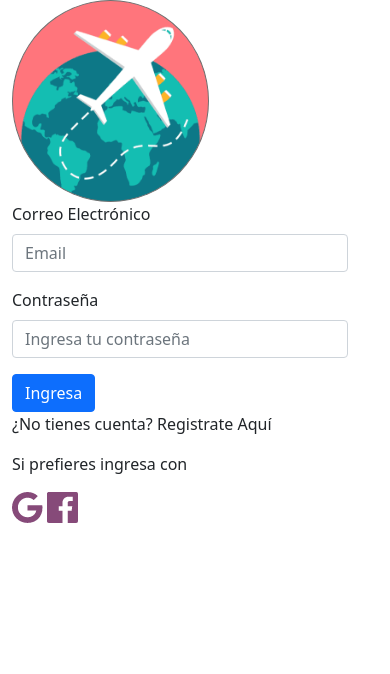
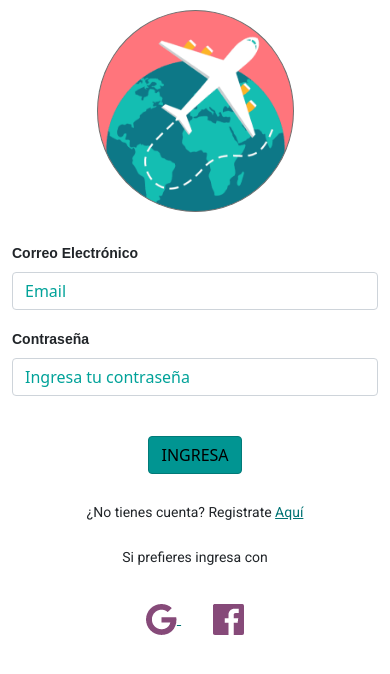
Before and after one commit to karoll-lozano/appv, a website: page index.html in a window 390 px wide. Drawn offline with nearby package versions, Linux system fonts and the light colour scheme.

Commit message:
Se genera primera pantalla AppViajes

```diff
--- a/css/style.css
+++ b/css/style.css
@@ -1,7 +1,88 @@
-@import url('https://fonts.googleapis.com/css2?family=Roboto:ital,wght@0,100;0,300;0,400;0,500;0,700;0,900;1,100;1,300;1,400;1,500;1,700;1,900&display=swap');
+@import url('https://fonts.googleapis.com/css2?family=Roboto:ital,wght@0,100;0,300;0,400;0,500;0,700;0,900;1,100;1,300;1,400;1,500;1,700&display=swap');
+/* Desktop */
+@media screen and (min-width: 1024px) {
 
-body{
-    background-color: #FFFFFF;
-    height: 760px;
-    width: 360px;
 }
+
+/* Tablet "Medium" */
+@media screen and (min-width: 768px) and (max-width: 1024px) {
+
+}
+
+/* Smartphones */
+@media screen and (min-width: 0px) and (max-width: 760px) {
+
+    section {
+        padding: 10px 0;
+    }
+
+    body {
+        background-color: #FFFFFF;
+    }
+
+    section label {
+        font-family: 'Roboto Bold', arial;
+        font-size: 14px;
+        font-weight: 700;
+    }
+
+    .form-control::placeholder {
+        color: #01A299;
+    }
+
+    .form-control:focus {
+        color: #01A299;
+        background-color: #fff;
+        border-color: #000000;
+        outline: 0;
+        box-shadow: 0 0 0 0.25rem rgb(62 73 90 / 25%);
+    }
+
+    .btn-primary{
+        color: #000000;
+        background-color: #019592;
+        border-color: #017a78;
+    }
+
+    .btn-primary:hover {
+        color: #000000;
+        background-color: #019592;
+        border-color: #017a78;
+    }
+
+    .btn-primary:focus {
+        color: #000000;
+        background-color: #057674;
+        border-color: #017a78;
+        box-shadow: 0 0 0 0.25rem rgb(0 195 176 / 50%);
+    }
+
+    .btn-primary:active {
+        color: #000000;
+        background-color: #057674;
+        border-color: #017a78;
+        box-shadow: 0 0 0 0.25rem rgb(0 195 176 / 50%);
+    }
+    .btn-primary:active:focus {
+        color: #000000;
+        background-color: #019592;
+        border-color: #017a78;
+        box-shadow: 0 0 0 0.25rem rgb(0 195 176 / 50%);
+    }
+
+    p {
+        font-family: 'Roboto', arial;
+        font-size: 14px;
+        font-weight: 400;
+    }
+
+    a {
+        color: #017374;
+        text-decoration: underline;
+    }
+
+    a:hover {
+        color: #00595a;
+        text-decoration: underline;
+    }
+}
--- a/index.html
+++ b/index.html
@@ -7,43 +7,54 @@
 
     <!-- Bootstrap CSS -->
     <link href="https://cdn.jsdelivr.net/npm/bootstrap@5.1.3/dist/css/bootstrap.min.css" rel="stylesheet" integrity="sha384-1BmE4kWBq78iYhFldvKuhfTAU6auU8tT94WrHftjDbrCEXSU1oBoqyl2QvZ6jIW3" crossorigin="anonymous">
-    <link rel="stylesheet" href="css/style.css">
+    <link rel="stylesheet" type="text/css" href="css/style.css">
 
     <title>App Viaje</title>
+    <link rel="shortcut icon" href="img/favicon.ico" type="image/x-icon">
+
   </head>
+
+
   <body>
-   <header>
-       <div class="container">
-           <div class="row">
-                <div class="col-md-12">
-                    <img src="img/avion.png" class="img-fluid"></img>
-                </div>
-           </div>
+
+   <section class="logo">
+       <div class="container mb-2 text-center">
+           <img src="img/avion.png" alt="Logo Viajes" width="197" height="auto" class="img-fluid"></img>
        </div>
-   </header>
+   </section>
+
    <section class="login">
     <div class="container">
         <div class="row">
+
             <div class="mb-3">
-                <label for="exampleFormControlInput1" class="form-label">Correo Electrónico</label>
-                <input type="email" class="form-control" id="exampleFormControlInput1" placeholder="Email">
-              </div>
+                <label for="email" class="form-label">Correo Electrónico</label>
+                <input type="email" class="form-control" id="email" placeholder="Email">
+            </div>
+
             <div class="mb-3">
-                <label for="exampleFormControlInput1" class="form-label">Contraseña</label>
-                <input type="email" class="form-control" id="exampleFormControlInput1" placeholder="Ingresa tu contraseña">
+                <label for="password" class="form-label">Contraseña</label>
+                <input type="email" class="form-control" id="password" placeholder="Ingresa tu contraseña">
             </div>
-            <div>
-                <button class="btn btn-primary" type="submit">Ingresa</button>
+            <div class="my-4 text-center">
+                <button class="btn btn-primary" type="submit">INGRESA</button>
             </div>
-            <div>
-                <p>¿No tienes cuenta? Registrate Aquí</p>
+            <div class="my-1 text-center">
+                <p>¿No tienes cuenta? Registrate <a href="#">Aquí</a></p>
             </div>
-            <div>
+            <div class="my-1 text-center">
                 <p>Si prefieres ingresa con</p>
             </div>
-            <div class="mb-3">
-                <img src="img/Icon awesome-google.png" alt="">
-                <img src="img/Icon ionic-logo-facebook.png" alt="">
+
+            <div class="col-12 my-3 text-center">
+                <a href="#" class="mx-3">
+                    <img src="img/Icon awesome-google.png" alt="">
+                </a>
+                <a href="#" class="mx-3">
+                    <img src="img/Icon ionic-logo-facebook.png" alt="">
+                </a>
+
+
             </div>
         </div>
     </div>
@@ -53,11 +64,8 @@
 
 
     <script src="https://cdn.jsdelivr.net/npm/bootstrap@5.1.3/dist/js/bootstrap.bundle.min.js" integrity="sha384-ka7Sk0Gln4gmtz2MlQnikT1wXgYsOg+OMhuP+IlRH9sENBO0LRn5q+8nbTov4+1p" crossorigin="anonymous"></script>
-
-    <!-- Option 2: Separate Popper and Bootstrap JS -->
-    <!--
     <script src="https://cdn.jsdelivr.net/npm/@popperjs/core@2.10.2/dist/umd/popper.min.js" integrity="sha384-7+zCNj/IqJ95wo16oMtfsKbZ9ccEh31eOz1HGyDuCQ6wgnyJNSYdrPa03rtR1zdB" crossorigin="anonymous"></script>
     <script src="https://cdn.jsdelivr.net/npm/bootstrap@5.1.3/dist/js/bootstrap.min.js" integrity="sha384-QJHtvGhmr9XOIpI6YVutG+2QOK9T+ZnN4kzFN1RtK3zEFEIsxhlmWl5/YESvpZ13" crossorigin="anonymous"></script>
-    -->
+
   </body>
 </html>
```
Also changed, not shown: img/favicon.ico (added), 3 other files.
